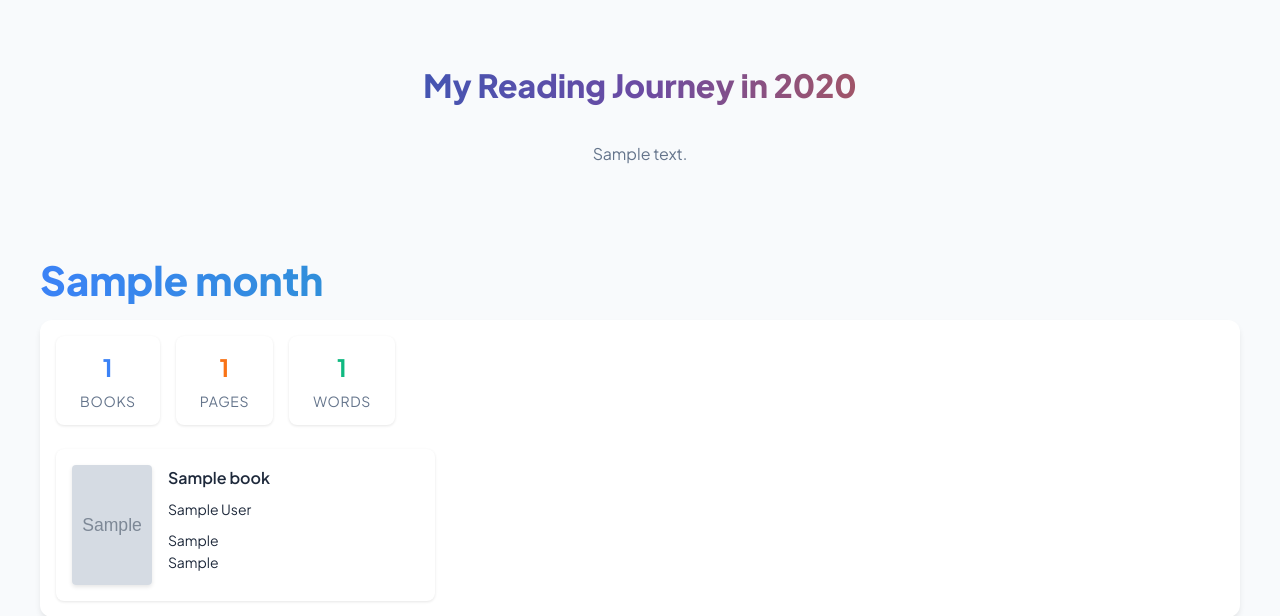
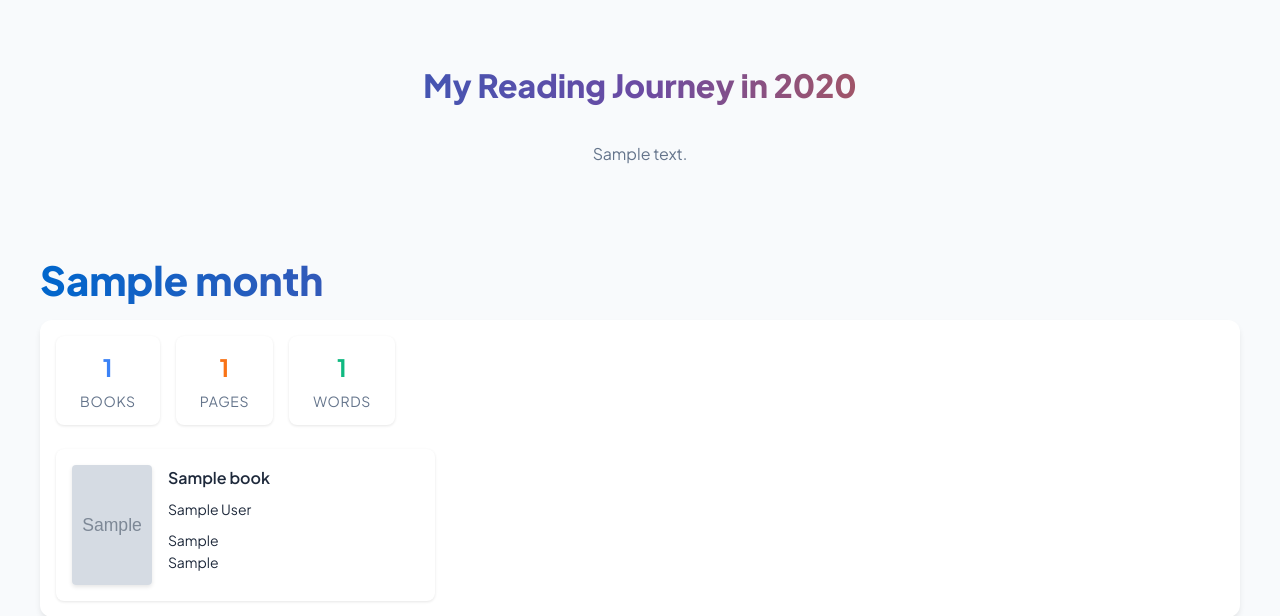
Before and after one commit to bmbell23/reading_tracker, a Python web app: template src/reading_list/templates/reports/yearly/yearly_reading_report.html in a window 1280 px wide. Shown: the top 616 px of the page. Run offline with Jinja, Linux system fonts and the light colour scheme; the template is opened without the code that fills it: most values are stand-ins (such as "Sample title", 1, 10 or a date in 2020); grey boxes marked "Sample" are stand-in pictures.

Commit message:
v2.4.95: more yearly tweaks

```diff
--- a/pyproject.toml
+++ b/pyproject.toml
@@ -4,7 +4,7 @@ build-backend = "setuptools.build_meta"
 
 [project]
 name = "reading_list"
-version = "2.4.94"
+version = "2.4.95"
 description = "Reading List Tracker"
 authors = [
     {name = "Your Name", email = "your.email@example.com"},
@@ -59,7 +59,7 @@ python_files = ["test_*.py"]
 pythonpath = ["."]
 
 [tool.mypy]
-python_version = "2.4.94"
+python_version = "2.4.95"
 warn_return_any = true
 warn_unused_configs = true
 disallow_untyped_defs = true
--- a/src/reading_list/templates/reports/yearly/yearly_reading_report.html
+++ b/src/reading_list/templates/reports/yearly/yearly_reading_report.html
@@ -48,11 +48,11 @@
 
         .header {
             text-align: center;
-            margin-bottom: 3rem;
+            margin-bottom: 4rem;
         }
 
         h1 {
-            font-size: 2.5rem;
+            font-size: 4.5rem;
             font-weight: 800;
             margin: 0;
             background: linear-gradient(to right, var(--color-primary), var(--color-success));
@@ -102,11 +102,17 @@
             font-size: 2.5rem;
             font-weight: 800;
             margin-bottom: 0.5rem;
-            background: linear-gradient(to right, var(--color-primary), var(--color-success));
+            background: linear-gradient(
+                to right,
+                #0066CC,  /* Kindle blue */
+                #6B4BA3,  /* Hardcover purple */
+                #FF6600   /* Audio orange */
+            );
             -webkit-background-clip: text;
             -webkit-text-fill-color: transparent;
             background-clip: text;
             color: transparent;
+            display: block;
         }
 
         .month-card {
```
